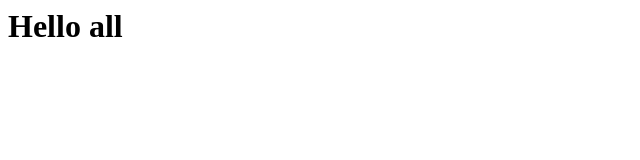
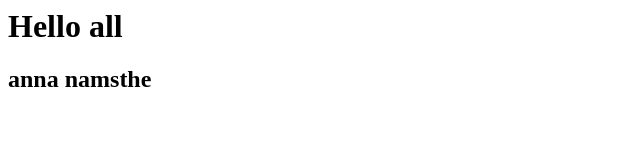
Before and after one commit to Gopigadigit/zomato-repo, a plain HTML site: page index.html in a window 1280 px wide. Shown: the whole page, without its empty margins (0-640 px from the left). Drawn offline with Linux system fonts and the light colour scheme.

Commit message:
Update index.html

```diff
--- a/index.html
+++ b/index.html
@@ -1 +1,2 @@
 <h1>Hello all</h1>
+<h2>anna namsthe</h2>
```
